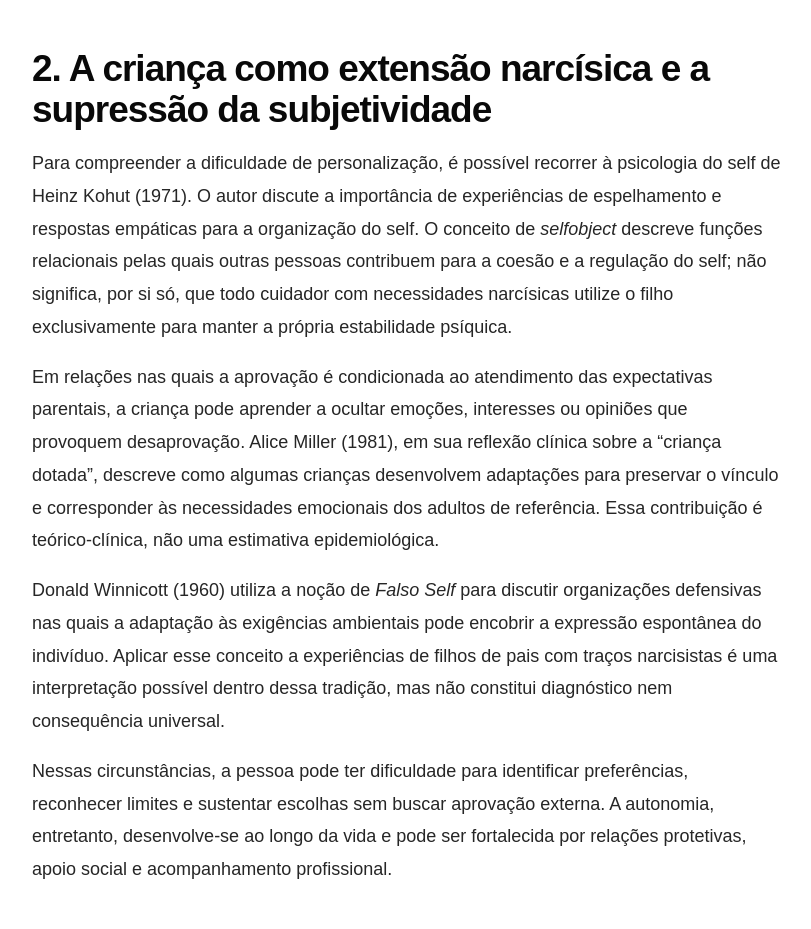
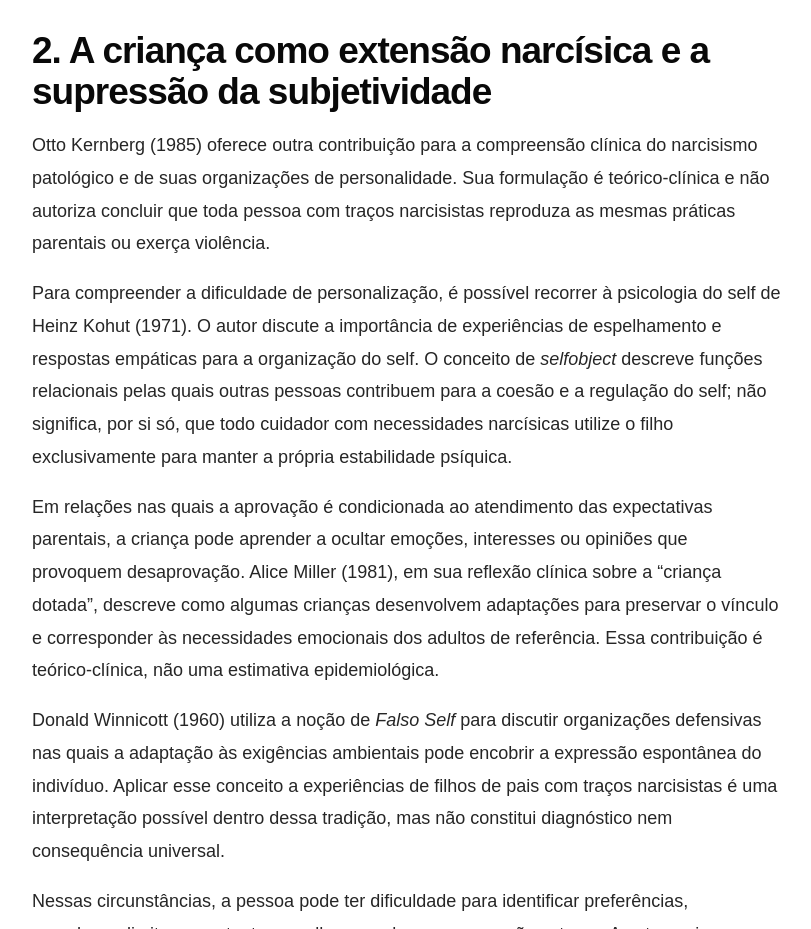
Before and after one commit to nariellysantoswork-hue/Narielly-Santos, a plain HTML site: page artigos/narcisismo-parental-autonomia-emocional/index.html in a window 1280 px wide. Shown: the part 2648-3577 px from the top of the page, without its empty margins (348-1159 px from the left). Drawn offline with Linux system fonts and the light colour scheme.

Commit message:
Ajusta metadados e completa enquadramento teórico

```diff
--- a/artigos/narcisismo-parental-autonomia-emocional/index.html
+++ b/artigos/narcisismo-parental-autonomia-emocional/index.html
@@ -7,7 +7,8 @@
 <meta name="theme-color" content="#050505"/>
 <meta property="og:type" content="article"/>
 <meta property="og:title" content="A dificuldade de personalização em filhos de pais narcisistas — Narielly Santos"/>
-<meta property="og:description" content="Ensaio teórico de Narielly Santos sobre individuação, autonomia emocional, vulnerabilidade psicopatológica e dinâmicas de violência intrafamiliar."/>\n<link rel="canonical" href="https://narielly.vercel.app/artigos/narcisismo-parental-autonomia-emocional/"/>
+<meta property="og:description" content="Ensaio teórico de Narielly Santos sobre individuação, autonomia emocional, vulnerabilidade psicopatológica e dinâmicas de violência intrafamiliar."/>
+<link rel="canonical" href="https://narielly.vercel.app/artigos/narcisismo-parental-autonomia-emocional/"/>
 <title>A Dificuldade de Personalização em Filhos de Pais Narcisistas: Impactos na Construção da Autonomia Emocional, Vulnerabilidade Psicopatológica e Dinâmicas de Violência Intrafamiliar — Narielly Santos</title>
 <link rel="stylesheet" href="../../assets/style.css"/>
 </head>
@@ -42,6 +43,7 @@
 <p>Essa dificuldade de reconhecer a criança como indivíduo separado pode ser discutida em diálogo com teorias do desenvolvimento e da individuação, incluindo contribuições de Margaret Mahler e Carl Jung. Essas tradições teóricas têm conceitos e objetos distintos; portanto, não devem ser apresentadas como uma única teoria nem como comprovação direta dos efeitos do narcisismo parental.</p>
 <p>Ao impor à criança a necessidade de corresponder às expectativas emocionais do adulto — seja por meio do desempenho de um papel idealizado, seja pela assunção precoce de responsabilidades —, determinadas relações podem favorecer adaptações excessivas e o afastamento das próprias necessidades. O objetivo deste ensaio é discutir mecanismos psíquicos associados a essa dinâmica, possíveis repercussões para a autonomia emocional e a saúde mental, e a relação entre controle familiar e violência intrafamiliar, sem presumir causalidade automática. O manuscrito original também chama atenção para papéis impostos à criança — como a posição de “troféu” familiar ou a assunção precoce de responsabilidades emocionais e práticas dos adultos, frequentemente descrita como parentificação. Esses exemplos são mantidos como possibilidades relacionais, não como experiências universais.</p></section>
 <section id="subjetividade"><h2>2. A criança como extensão narcísica e a supressão da subjetividade</h2>
+<p>Otto Kernberg (1985) oferece outra contribuição para a compreensão clínica do narcisismo patológico e de suas organizações de personalidade. Sua formulação é teórico-clínica e não autoriza concluir que toda pessoa com traços narcisistas reproduza as mesmas práticas parentais ou exerça violência.</p>
 <p>Para compreender a dificuldade de personalização, é possível recorrer à psicologia do self de Heinz Kohut (1971). O autor discute a importância de experiências de espelhamento e respostas empáticas para a organização do self. O conceito de <em>selfobject</em> descreve funções relacionais pelas quais outras pessoas contribuem para a coesão e a regulação do self; não significa, por si só, que todo cuidador com necessidades narcísicas utilize o filho exclusivamente para manter a própria estabilidade psíquica.</p>
 <p>Em relações nas quais a aprovação é condicionada ao atendimento das expectativas parentais, a criança pode aprender a ocultar emoções, interesses ou opiniões que provoquem desaprovação. Alice Miller (1981), em sua reflexão clínica sobre a “criança dotada”, descreve como algumas crianças desenvolvem adaptações para preservar o vínculo e corresponder às necessidades emocionais dos adultos de referência. Essa contribuição é teórico-clínica, não uma estimativa epidemiológica.</p>
 <p>Donald Winnicott (1960) utiliza a noção de <em>Falso Self</em> para discutir organizações defensivas nas quais a adaptação às exigências ambientais pode encobrir a expressão espontânea do indivíduo. Aplicar esse conceito a experiências de filhos de pais com traços narcisistas é uma interpretação possível dentro dessa tradição, mas não constitui diagnóstico nem consequência universal.</p>
```
